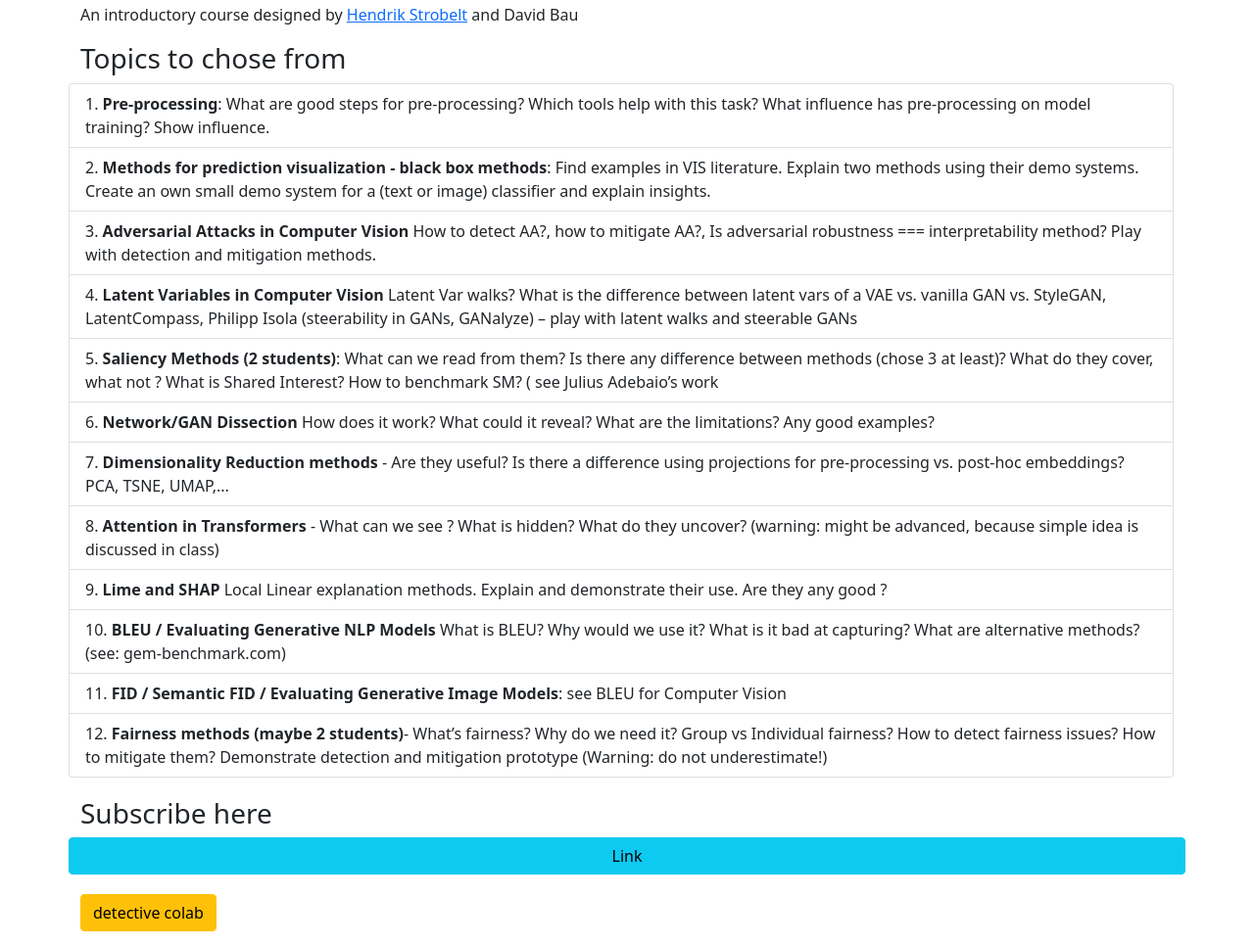
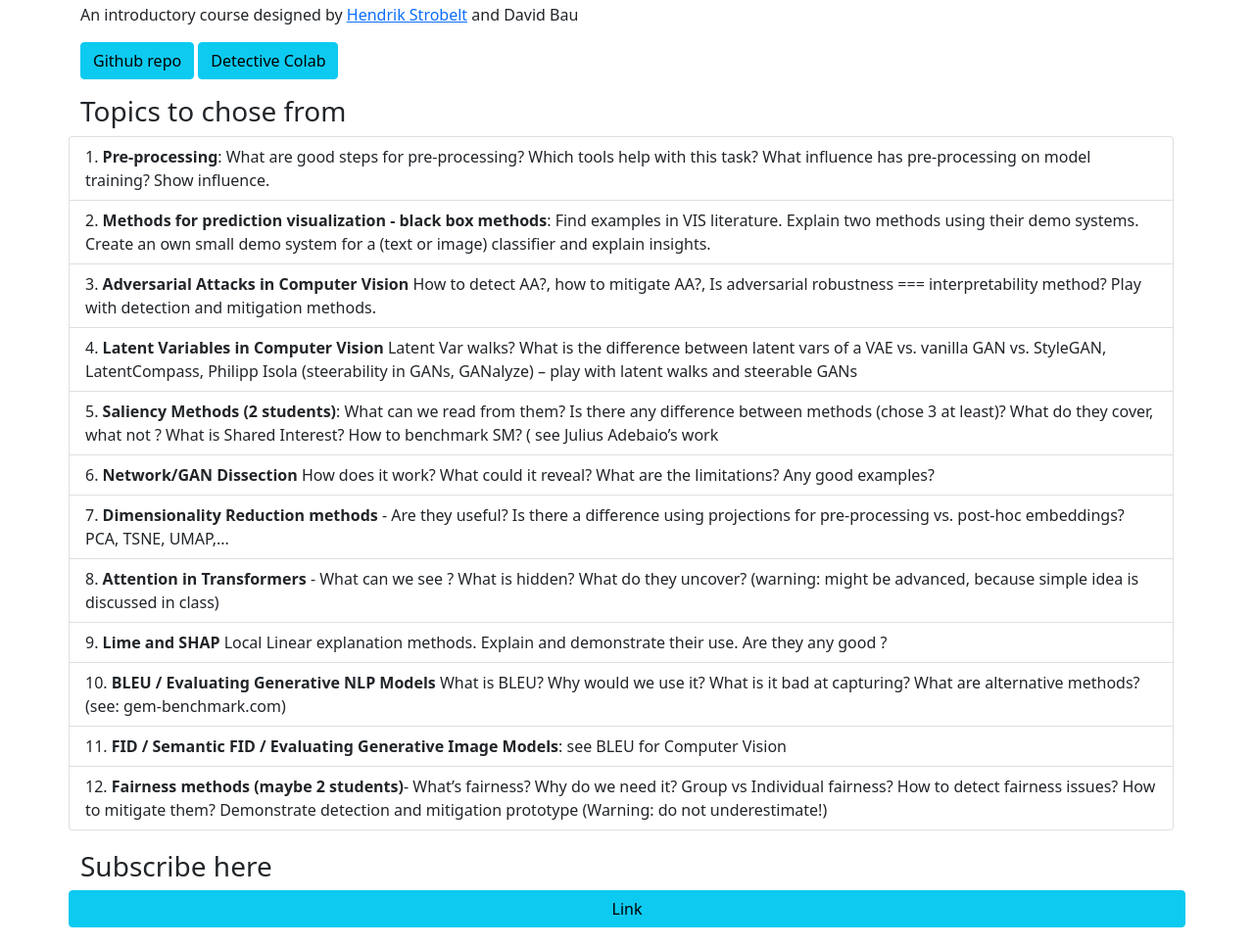
Before and after one commit to XAI-Course/xai-course.github.io, a plain HTML site: page index.html in a window 1280 px wide. Shown: the part 73-1040 px from the top of the page at 98% size. Drawn offline with nearby package versions, Linux system fonts and the light colour scheme.

Commit message:
Update index.html

```diff
--- a/index.html
+++ b/index.html
@@ -20,6 +20,9 @@
     <p> An introductory course designed by <a
             href="http://hendrik.strobelt.com">Hendrik Strobelt</a> and David
         Bau</p>
+
+    <p> <a class="btn btn-info" href="https://github.com/XAI-Course/xai-notebooks"> Github repo </a>
+        <a class="btn btn-info" href="https://colab.research.google.com/drive/1sK3kK6bV4Ncdy6bVJBvjh-DkEB7Fcs2P?usp=sharing">Detective Colab</a> </p>
 
     <div class="row">
 
@@ -100,7 +103,6 @@
 
     </div>
 
-    <p><a class="btn btn-warning" href="https://colab.research.google.com/drive/1sK3kK6bV4Ncdy6bVJBvjh-DkEB7Fcs2P?usp=sharing">detective colab</a></p>
 
 </div>
 
```
